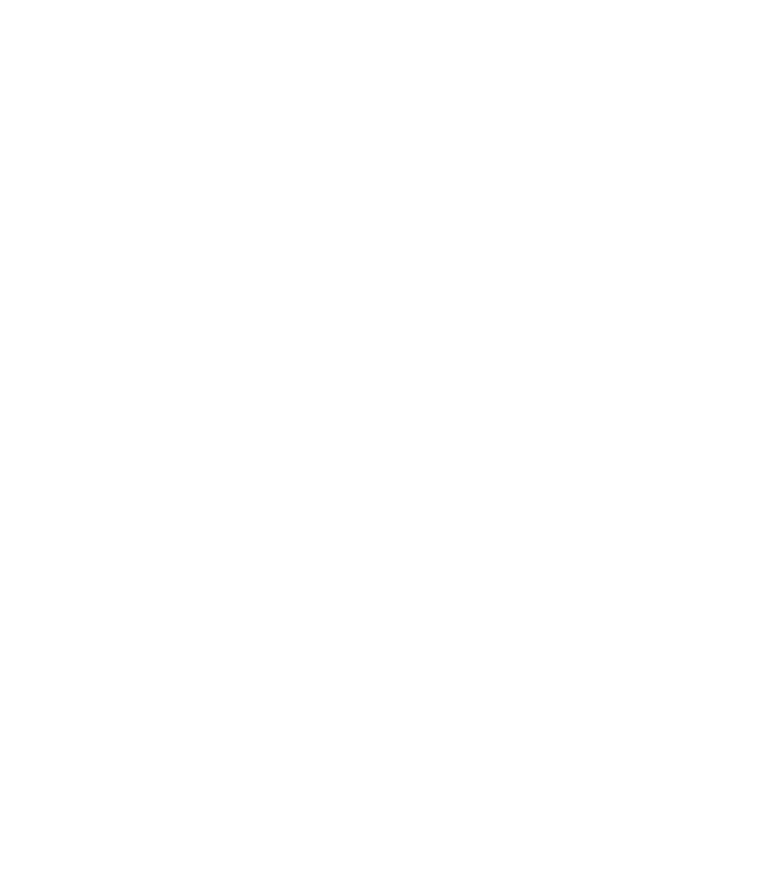
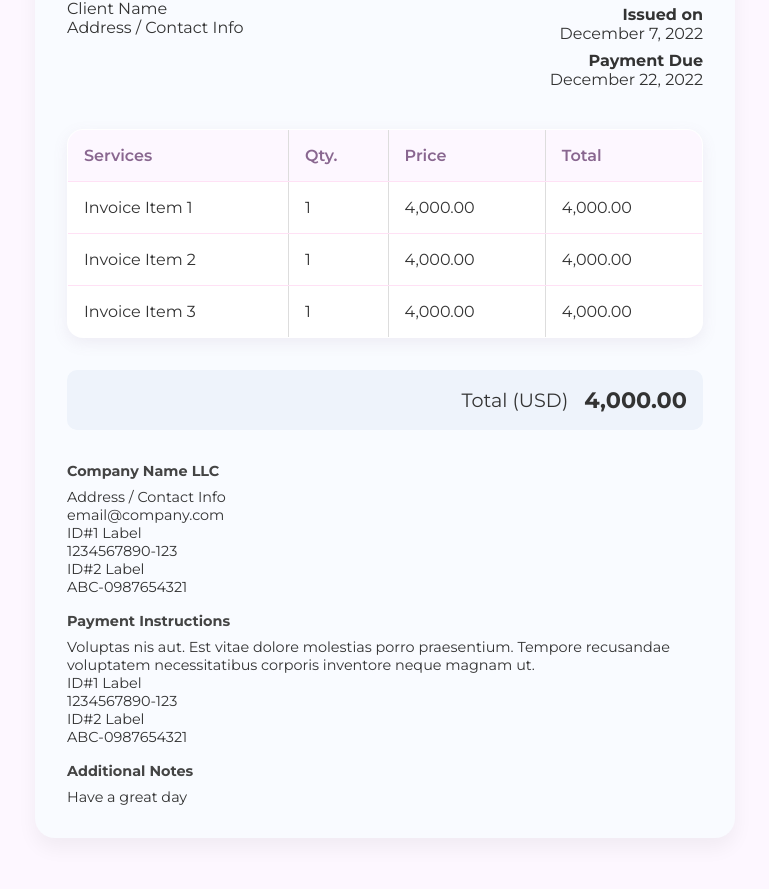
Before and after one commit to rishikeshsamant/Shopeaze, a React (Vite) app in the folder client/: page / in a window 1280 px wide. Shown: the part 1472-2361 px from the top of the page, without its empty margins (375-1144 px from the left). Before the commit the page ends 1411 px from the top, so only its background shows below. Built offline with nearby package versions, Linux system fonts and the light colour scheme; a web font is replaced by a local one.

Commit message:
Added Bills component

```diff
--- /dev/null
+++ b/client/src/Components/Bill.jsx
@@ -0,0 +1,77 @@
+import '../styles/Bill.css';
+
+const Bill = () => {
+  return (
+    <div className="invoice-container">
+      <div className="invoice-header">
+        <div>
+          <h2>Invoice</h2>
+          <p><strong>Billed To:</strong><br />Client Name<br />Address / Contact Info</p>
+        </div>
+        <div className="invoice-info">
+          <p><strong>Invoice No.</strong><br />#000123</p>
+          <p><strong>Issued on</strong><br />December 7, 2022</p>
+          <p><strong>Payment Due</strong><br />December 22, 2022</p>
+        </div>
+      </div>
+
+      <table className="invoice-table">
+        <thead>
+          <tr>
+            <th>Services</th>
+            <th>Qty.</th>
+            <th>Price</th>
+            <th>Total</th>
+          </tr>
+        </thead>
+        <tbody>
+          <tr>
+            <td>Invoice Item 1</td>
+            <td>1</td>
+            <td>4,000.00</td>
+            <td>4,000.00</td>
+          </tr>
+          <tr>
+            <td>Invoice Item 2</td>
+            <td>1</td>
+            <td>4,000.00</td>
+            <td>4,000.00</td>
+          </tr>
+          <tr>
+            <td>Invoice Item 3</td>
+            <td>1</td>
+            <td>4,000.00</td>
+            <td>4,000.00</td>
+          </tr>
+        </tbody>
+      </table>
+
+      <div className="invoice-total">
+        <span>Total (USD)</span>
+        <strong>4,000.00</strong>
+      </div>
+
+      <div className="invoice-footer">
+        <div>
+          <h4>Company Name LLC</h4>
+          <p>Address / Contact Info</p>
+          <p>email@company.com</p>
+          <p>ID#1 Label<br />1234567890-123</p>
+          <p>ID#2 Label<br />ABC-0987654321</p>
+        </div>
+        <div>
+          <h4>Payment Instructions</h4>
+          <p>Voluptas nis aut. Est vitae dolore molestias porro praesentium. Tempore recusandae voluptatem necessitatibus corporis inventore neque magnam ut.</p>
+          <p>ID#1 Label<br />1234567890-123</p>
+          <p>ID#2 Label<br />ABC-0987654321</p>
+        </div>
+        <div>
+          <h4>Additional Notes</h4>
+          <p>Have a great day</p>
+        </div>
+      </div>
+    </div>
+  );
+};
+
+export default Bill;
--- a/client/src/pages/Home.jsx
+++ b/client/src/pages/Home.jsx
@@ -20,6 +20,7 @@
   faUser
 } from '@fortawesome/free-solid-svg-icons';
 import Profile from './Profile';
+import Bill from '../Components/Bill';
 
 // Circular progress with label component
 const CircularProgressWithLabel = ({ value, color, size = 70, thickness = 5 }) => {
@@ -458,6 +459,7 @@
           </div>
         </>
       )}
+      <Bill />
     </div>
   );
 };
--- /dev/null
+++ b/client/src/styles/Bill.css
@@ -0,0 +1,67 @@
+.invoice-container {
+    max-width: 700px;
+    margin: 2rem auto;
+    background: #f9fbff;
+    padding: 2rem;
+    border-radius: 20px;
+    box-shadow: 0 10px 20px rgba(0, 0, 0, 0.05);
+    font-family: 'Arial', sans-serif;
+    color: #333;
+  }
+
+  .invoice-header {
+    display: flex;
+    justify-content: space-between;
+    margin-bottom: 2rem;
+  }
+
+  .invoice-info p {
+    margin: 0.5rem 0;
+    text-align: right;
+  }
+
+  .invoice-table {
+    width: 100%;
+    border-collapse: collapse;
+    margin-bottom: 2rem;
+  }
+
+  .invoice-table th,
+  .invoice-table td {
+    border-bottom: 1px solid #e0e0e0;
+    padding: 0.75rem;
+    text-align: left;
+  }
+
+  .invoice-table th {
+    background-color: #fff;
+  }
+
+  .invoice-total {
+    display: flex;
+    justify-content: flex-end;
+    align-items: center;
+    padding: 1rem;
+    background: #eef3fb;
+    border-radius: 10px;
+    font-size: 1.2rem;
+    margin-bottom: 2rem;
+  }
+
+  .invoice-total strong {
+    margin-left: 1rem;
+    font-size: 1.4rem;
+  }
+
+  .invoice-footer {
+    display: flex;
+    justify-content: space-between;
+    gap: 1rem;
+    flex-wrap: wrap;
+    font-size: 0.9rem;
+  }
+
+  .invoice-footer h4 {
+    margin-bottom: 0.5rem;
+    color: #444;
+  }
```
